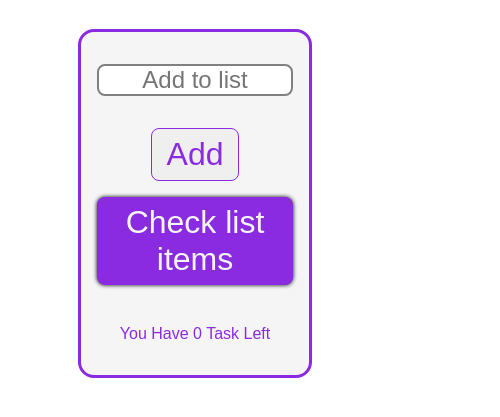
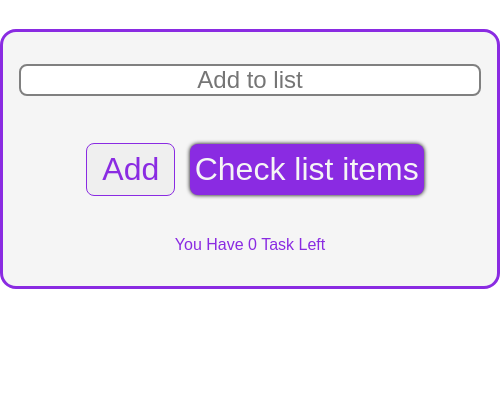
Before and after one commit to EzekielDamz/To-Do-App, a plain HTML site: page index.html in a window 390 px wide. Shown: the part 79-496 px from the top of the page, 500 px wide, since content can reach past the window. Drawn offline with Linux system fonts and the light colour scheme.

Commit message:
media query

```diff
--- a/style.css
+++ b/style.css
@@ -11,7 +11,7 @@ body {
 }
 
 .container {
-    max-width: 450px;
+    width: 500px;
     margin: 0 auto;
     margin-top: 2rem;
     text-align: center;
@@ -48,7 +48,7 @@ p {
 }
 
 .input-field {
-    width: 70%;
+    width: 100%;
     text-align: center;
     height: 2rem;
     border: 2px solid grey;
@@ -122,9 +122,10 @@ p {
 
 /* mobile responsiveness */
 
-@media screen and (max-width: 1200px) {
+ @media screen and (max-width: 1200px) {
     .container {
-        max-width: 60%;
+        max-width: 500px;
+
         margin: 0 auto;
         margin-top: 2rem;
         text-align: center;
```
